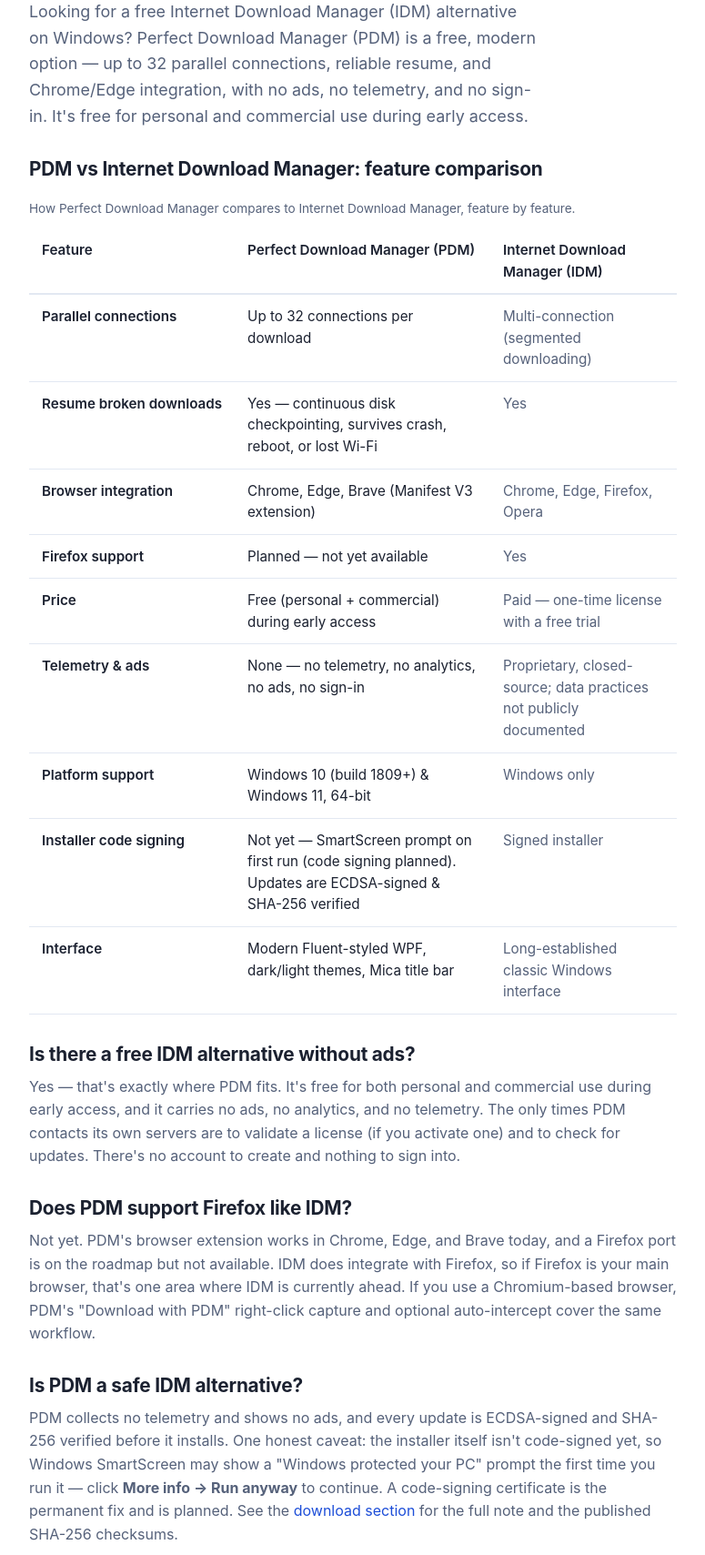
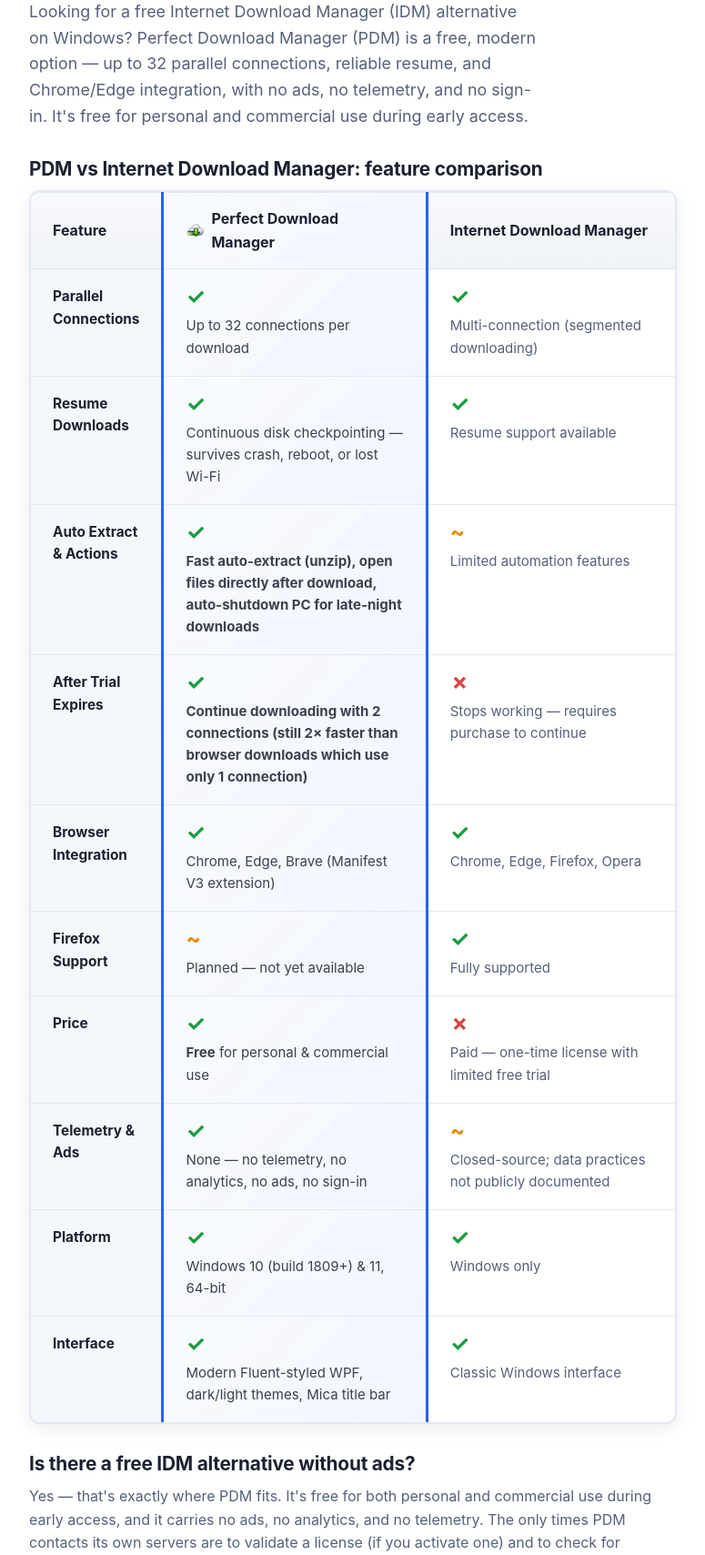
Before and after one commit to vpbgkt/Perfect-Download-Manager, a PHP site: page /alternatives/internet-download-manager/ in a window 1280 px wide. Shown: the part 282-1991 px from the top of the page at 91% size, without its empty margins (252-1027 px from the left). Run offline with PHP 8.4, Linux system fonts and the light colour scheme.

Commit message:
Update IDM comparison page with grid layout and highlight PDM advantages

```diff
--- a/website/alternatives/internet-download-manager/index.html
+++ b/website/alternatives/internet-download-manager/index.html
@@ -117,61 +117,130 @@
         </p>
 
         <h2>PDM vs Internet Download Manager: feature comparison</h2>
-        <div class="compare-wrap">
-            <table class="compare-table">
-                <caption>How Perfect Download Manager compares to Internet Download Manager, feature by feature.</caption>
+        <div class="comparison-table-wrapper">
+            <table class="comparison-table">
                 <thead>
                     <tr>
-                        <th scope="col">Feature</th>
-                        <th scope="col">Perfect Download Manager (PDM)</th>
-                        <th scope="col">Internet Download Manager (IDM)</th>
+                        <th>Feature</th>
+                        <th class="pdm-col">
+                            <div class="pdm-header">
+                                <img src="/assets/img/logo-48.png" alt="" width="20" height="20" />
+                                Perfect Download Manager
+                            </div>
+                        </th>
+                        <th>Internet Download Manager</th>
                     </tr>
                 </thead>
                 <tbody>
                     <tr>
-                        <th scope="row">Parallel connections</th>
-                        <td class="col-pdm">Up to 32 connections per download</td>
-                        <td>Multi-connection (segmented downloading)</td>
+                        <td><strong>Parallel Connections</strong></td>
+                        <td class="pdm-col">
+                            <span class="check">✓</span>
+                            <div class="feature-desc">Up to 32 connections per download</div>
+                        </td>
+                        <td>
+                            <span class="check">✓</span>
+                            <div class="feature-desc">Multi-connection (segmented downloading)</div>
+                        </td>
                     </tr>
                     <tr>
-                        <th scope="row">Resume broken downloads</th>
-                        <td class="col-pdm">Yes — continuous disk checkpointing, survives crash, reboot, or lost Wi-Fi</td>
-                        <td>Yes</td>
+                        <td><strong>Resume Downloads</strong></td>
+                        <td class="pdm-col">
+                            <span class="check">✓</span>
+                            <div class="feature-desc">Continuous disk checkpointing — survives crash, reboot, or lost Wi-Fi</div>
+                        </td>
+                        <td>
+                            <span class="check">✓</span>
+                            <div class="feature-desc">Resume support available</div>
+                        </td>
                     </tr>
                     <tr>
-                        <th scope="row">Browser integration</th>
-                        <td class="col-pdm">Chrome, Edge, Brave (Manifest V3 extension)</td>
-                        <td>Chrome, Edge, Firefox, Opera</td>
+                        <td><strong>Auto Extract &amp; Actions</strong></td>
+                        <td class="pdm-col">
+                            <span class="check">✓</span>
+                            <div class="feature-desc"><strong>Fast auto-extract (unzip), open files directly after download, auto-shutdown PC for late-night downloads</strong></div>
+                        </td>
+                        <td>
+                            <span class="partial">~</span>
+                            <div class="feature-desc">Limited automation features</div>
+                        </td>
                     </tr>
                     <tr>
-                        <th scope="row">Firefox support</th>
-                        <td class="col-pdm">Planned — not yet available</td>
-                        <td>Yes</td>
+                        <td><strong>After Trial Expires</strong></td>
+                        <td class="pdm-col">
+                            <span class="check">✓</span>
+                            <div class="feature-desc"><strong>Continue downloading with 2 connections (still 2× faster than browser downloads which use only 1 connection)</strong></div>
+                        </td>
+                        <td>
+                            <span class="cross">✗</span>
+                            <div class="feature-desc">Stops working — requires purchase to continue</div>
+                        </td>
                     </tr>
                     <tr>
-                        <th scope="row">Price</th>
-                        <td class="col-pdm">Free (personal + commercial) during early access</td>
-                        <td>Paid — one-time license with a free trial</td>
+                        <td><strong>Browser Integration</strong></td>
+                        <td class="pdm-col">
+                            <span class="check">✓</span>
+                            <div class="feature-desc">Chrome, Edge, Brave (Manifest V3 extension)</div>
+                        </td>
+                        <td>
+                            <span class="check">✓</span>
+                            <div class="feature-desc">Chrome, Edge, Firefox, Opera</div>
+                        </td>
                     </tr>
                     <tr>
-                        <th scope="row">Telemetry &amp; ads</th>
-                        <td class="col-pdm">None — no telemetry, no analytics, no ads, no sign-in</td>
-                        <td>Proprietary, closed-source; data practices not publicly documented</td>
+                        <td><strong>Firefox Support</strong></td>
+                        <td class="pdm-col">
+                            <span class="partial">~</span>
+                            <div class="feature-desc">Planned — not yet available</div>
+                        </td>
+                        <td>
+                            <span class="check">✓</span>
+                            <div class="feature-desc">Fully supported</div>
+                        </td>
                     </tr>
                     <tr>
-                        <th scope="row">Platform support</th>
-                        <td class="col-pdm">Windows 10 (build 1809+) &amp; Windows 11, 64-bit</td>
-                        <td>Windows only</td>
+                        <td><strong>Price</strong></td>
+                        <td class="pdm-col">
+                            <span class="check">✓</span>
+                            <div class="feature-desc"><strong>Free</strong> for personal &amp; commercial use</div>
+                        </td>
+                        <td>
+                            <span class="cross">✗</span>
+                            <div class="feature-desc">Paid — one-time license with limited free trial</div>
+                        </td>
                     </tr>
                     <tr>
-                        <th scope="row">Installer code signing</th>
-                        <td class="col-pdm">Not yet — SmartScreen prompt on first run (code signing planned). Updates are ECDSA-signed &amp; SHA-256 verified</td>
-                        <td>Signed installer</td>
+                        <td><strong>Telemetry &amp; Ads</strong></td>
+                        <td class="pdm-col">
+                            <span class="check">✓</span>
+                            <div class="feature-desc">None — no telemetry, no analytics, no ads, no sign-in</div>
+                        </td>
+                        <td>
+                            <span class="partial">~</span>
+                            <div class="feature-desc">Closed-source; data practices not publicly documented</div>
+                        </td>
                     </tr>
                     <tr>
-                        <th scope="row">Interface</th>
-                        <td class="col-pdm">Modern Fluent-styled WPF, dark/light themes, Mica title bar</td>
-                        <td>Long-established classic Windows interface</td>
+                        <td><strong>Platform</strong></td>
+                        <td class="pdm-col">
+                            <span class="check">✓</span>
+                            <div class="feature-desc">Windows 10 (build 1809+) &amp; 11, 64-bit</div>
+                        </td>
+                        <td>
+                            <span class="check">✓</span>
+                            <div class="feature-desc">Windows only</div>
+                        </td>
+                    </tr>
+                    <tr>
+                        <td><strong>Interface</strong></td>
+                        <td class="pdm-col">
+                            <span class="check">✓</span>
+                            <div class="feature-desc">Modern Fluent-styled WPF, dark/light themes, Mica title bar</div>
+                        </td>
+                        <td>
+                            <span class="check">✓</span>
+                            <div class="feature-desc">Classic Windows interface</div>
+                        </td>
                     </tr>
                 </tbody>
             </table>
--- a/website/assets/css/styles.css
+++ b/website/assets/css/styles.css
@@ -1090,6 +1090,15 @@ code {
     margin-bottom: 8px;
 }
 
+.comparison-table .partial {
+    display: inline-block;
+    color: #e38b00;
+    font-size: 1.5rem;
+    font-weight: 700;
+    line-height: 1;
+    margin-bottom: 8px;
+}
+
 .comparison-table .feature-desc {
     color: var(--fg-muted);
     font-size: 0.94rem;
```
